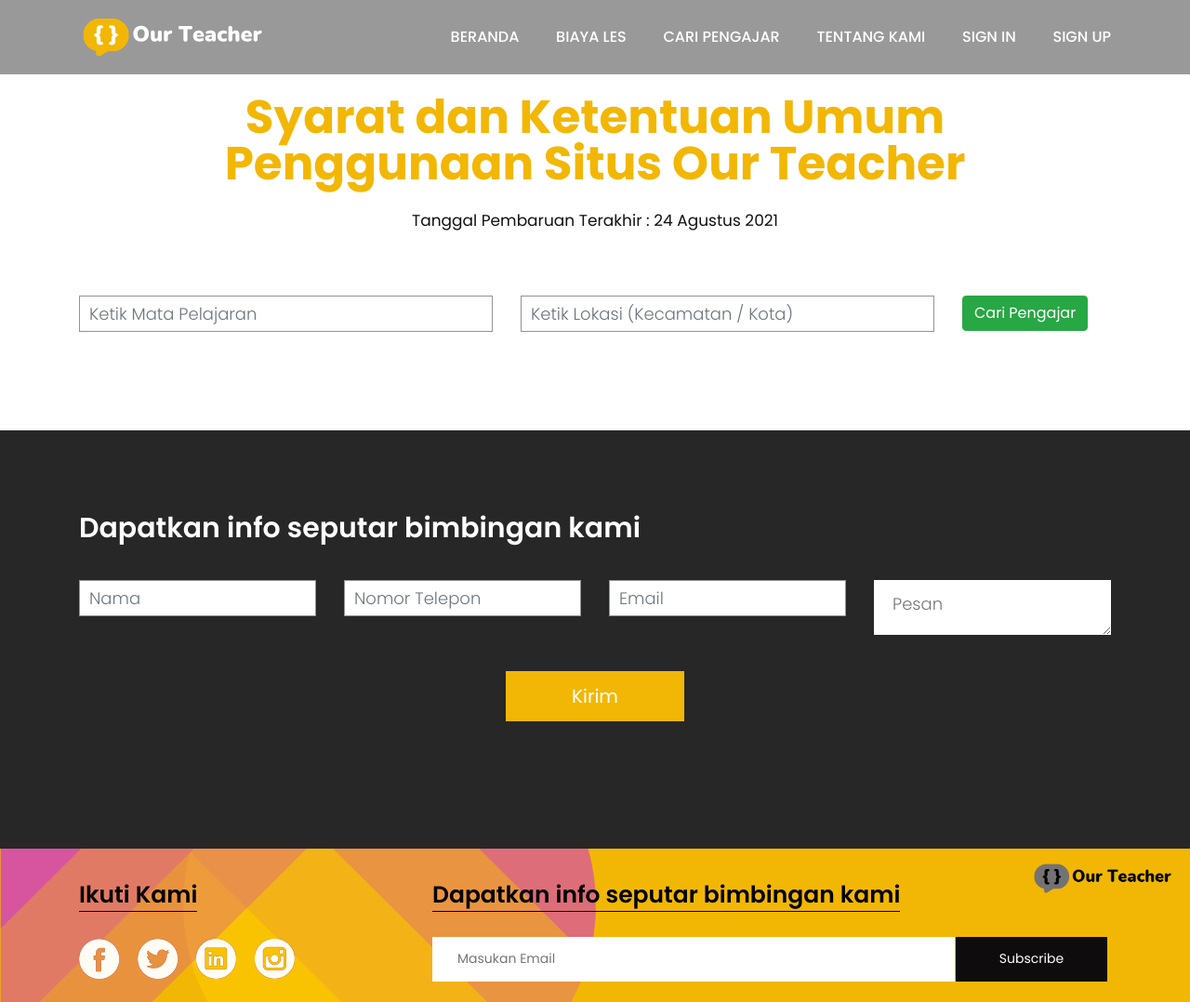
After one commit to Adhityae/TA-20DX-Triangle, a CodeIgniter app: page /TA-20DX-Triangle/index.php/beranda/syarat in a window 1280 px wide. The commit adds this page. Shown: the whole page at 93% size. Run offline with CodeIgniter, Linux system fonts and the light colour scheme.

Commit message:
Master: Upload vw

```diff
--- a/application/controllers/Beranda.php
+++ b/application/controllers/Beranda.php
@@ -39,6 +39,16 @@ class Beranda extends CI_Controller {
 		$this->load->view('vw_tentangkami');
 	}
 
+	public function kebijakanprivasi()
+	{
+		$this->load->view('vw_kebijakanprivasi');
+	}
+
+	public function syarat()
+	{
+		$this->load->view('vw_syarat');
+	}
+
 	public function	ceklogin(){
 		$email = $this->input->post('email');
 		$password = $this->input->post('password');
--- a/application/views/vw_signin.php
+++ b/application/views/vw_signin.php
@@ -160,10 +160,10 @@
                 <div class="text-center mt-5">
                     <p>
                         Dengan login, kamu telah menyetujui
-                        <a href="" id="link-syarat" style="text-decoration: none;color:black;font-weight: 600"> Syarat &amp; Ketentuan</a>
+                        <a href="<?= base_url() ?>index.php/Beranda/syarat" style="text-decoration: none;color:black;font-weight: 600"> Syarat &amp; Ketentuan</a>
                         <br>
                         serta
-                        <a href="TA-20DX-Triangle/kebijakan_privasi_dan_keamanan" style="text-decoration: none;color:black;font-weight: 600"> Kebijakan Privasi</a>
+                        <a href="<?= base_url() ?>index.php/Beranda/kebijakanprivasi" style="text-decoration: none;color:black;font-weight: 600"> Kebijakan Privasi</a>
                         kami
                     </p>
                 </div>
--- a/application/views/vw_signup.php
+++ b/application/views/vw_signup.php
@@ -181,10 +181,10 @@
                 <div class="text-center mt-5">
                     <p>
                         Dengan Sign Up, kamu telah menyetujui
-                        <a href="" id="link-syarat" style="text-decoration: none;color:black;font-weight: 600"> Syarat &amp; Ketentuan</a>
+                        <a href="<?= base_url() ?>index.php/Beranda/syarat" style="text-decoration: none;color:black;font-weight: 600"> Syarat &amp; Ketentuan</a>
                         <br>
                         serta
-                        <a href="TA-20DX-Triangle/kebijakan_privasi_dan_keamanan" style="text-decoration: none;color:black;font-weight: 600"> Kebijakan Privasi</a>
+                        <a href="<?= base_url() ?>index.php/Beranda/kebijakanprivasi" style="text-decoration: none;color:black;font-weight: 600"> Kebijakan Privasi</a>
                         kami
                     </p>
                 </div>
--- /dev/null
+++ b/application/views/vw_syarat.php
@@ -0,0 +1,176 @@
+<?php
+defined('BASEPATH') OR exit('No direct script access allowed');
+?><!DOCTYPE html>
+<html lang="en">
+   <head>
+      <!-- basic -->
+      <meta charset="utf-8">
+      <meta http-equiv="X-UA-Compatible" content="IE=edge">
+      <!-- mobile metas -->
+      <meta name="viewport" content="width=device-width, initial-scale=1">
+      <meta name="viewport" content="initial-scale=1, maximum-scale=1">
+      <!-- site metas -->
+      <title>Our Teacher</title>
+      <meta name="keywords" content="">
+      <meta name="description" content="">
+      <meta name="author" content="">
+      <!-- bootstrap css -->
+      <link rel="stylesheet" href="<?php echo base_url("assets/css/bootstrap.min.css"); ?>">
+      <!-- style css -->
+      <link rel="stylesheet" href="<?php echo base_url("assets/css/style.css"); ?>">
+      <!-- Responsive-->
+      <link rel="stylesheet" href="<?php echo base_url("assets/css/responsive.css"); ?>">
+      <!-- fevicon -->
+      <link rel="icon" href="<?php echo base_url("assets/images/fevicon.png"); ?>" type="image/gif">
+      <!-- Scrollbar Custom CSS -->
+      <link rel="stylesheet" href="<?php echo base_url("assets/css/jquery.mCustomScrollbar.min.css"); ?>">
+      <!-- Tweaks for older IEs-->
+      <!--[if lt IE 9]>
+      <script src="https://oss.maxcdn.com/html5shiv/3.7.3/html5shiv.min.js"></script>
+      <script src="https://oss.maxcdn.com/respond/1.4.2/respond.min.js"></script><![endif]-->
+   </head>
+   <!-- body -->
+   <body class="main-layout home_page">
+      <!-- loader  -->
+      <div class="loader_bg">
+         <div class="loader"><img src="<?php echo base_url("assets/images/loading.gif"); ?>" alt="#" /></div>
+      </div>
+      <!-- end loader -->
+      <!-- header -->
+      <header>
+         <!-- header inner -->
+         <div class="header">
+            <div class="container">
+               <div class="row">
+                  <div class="col-xl-3 col-lg-3 col-md-3 col-sm-3 col logo_section">
+                     <div class="full">
+                        <div class="center-desk">
+                           <div class="logo"> <a href="<?= base_url() ?>index.php/Beranda/index"><img src="<?php echo base_url("assets/images/logo1.svg"); ?>" alt="#"></a> </div>
+                        </div>
+                     </div>
+                  </div>
+                  <div class="col-xl-9 col-lg-9 col-md-9 col-sm-9">
+                     <div class="menu-area">
+                        <div class="limit-box">
+                           <nav class="main-menu">
+                           <ul class="menu-area-main" >
+                                 <li><a href="<?= base_url() ?>index.php/Beranda/index">Beranda</a> </li>
+                                 <li><a href="<?= base_url() ?>index.php/Beranda/biayales">Biaya Les</a> </li>
+                                 <li><a href="<?= base_url() ?>index.php/Beranda/caripengajar">Cari Pengajar</a></li>
+                                 <li><a href="<?= base_url() ?>index.php/Beranda/tentangkami">Tentang Kami</a></li>
+                                 <li><a href="<?= base_url() ?>index.php/Beranda/signin">Sign In</a></li>
+                                 <li><a href="<?= base_url() ?>index.php/Beranda/signup">Sign Up</a></li>
+                              </ul>
+                           </nav>
+                        </div>
+                     </div>
+                  </div>
+               </div>
+            </div>
+         </div>
+
+         <!-- end header inner -->
+      </header>
+      <!-- end header -->
+      <!--Books -->
+      <div class="Books">
+         <div class="container">
+            <div class="row">
+               <div class="col-md-10 offset-md-1">
+                  <div class="titlepage"><br><br><br><br>
+                     <h2>Syarat dan Ketentuan Umum Penggunaan Situs Our Teacher</h2>
+                     <span>Tanggal Pembaruan Terakhir : 24 Agustus 2021</span>
+                  </div>
+               </div>
+            </div>
+            <div class="row">
+                <div class="col-md-5">
+                    <div class="form-group">
+                        <input type="text" class="form-control" id="mapel" placeholder="Ketik Mata Pelajaran">
+                    </div>
+                </div>
+            <div class="col-md-5">
+                <div class="form-group">
+                    <input type="text" class="form-control" id="lokasi" placeholder="Ketik Lokasi (Kecamatan / Kota)">
+                </div>
+            </div>
+                <div class="col-md-2">
+                    <button class="btn btn-success" type="button" onclick="cari_guru()">Cari Pengajar</button>
+                </div>
+            </div>
+         </div>
+      </div>
+      <!-- end Books -->
+      <!-- Contact -->
+      <div class="Contact">
+         <div class="container">
+            <div class="row">
+               <div class="col-md-12">
+                  <div class="titlepage3">
+                     <h2>Dapatkan info seputar bimbingan kami</h2>
+                  </div>
+               </div>
+            </div>
+            <div class="row">
+               <div class="col-xl-12 col-lg-12 col-md-12 col-sm-12">
+                  <form>
+                     <div class="row">
+                        <div class="col-xl-3 col-lg-3 col-md-3 col-sm-12">
+                           <input class="form-control" placeholder="Nama" type="Nama">
+                        </div>
+                        <div class="col-xl-3 col-lg-3 col-md-3 col-sm-12">
+                           <input class="form-control" placeholder="Nomor Telepon" type="Nohp">
+                        </div>
+                        <div class="col-xl-3 col-lg-3 col-md-3 col-sm-12">
+                           <input class="form-control" placeholder="Email" type="Email">
+                        </div>
+                        <div class="col-xl-3 col-lg-3 col-md-3 col-sm-12">
+                           <textarea class="textarea" placeholder="Pesan"></textarea>
+                        </div>
+                     </div>
+                  </form>
+               </div>
+               <button class="send-btn">Kirim</button>
+            </div>
+         </div>
+      </div>
+      <!-- end Contact -->
+      <!-- footer -->
+      <footer>
+         <div class="footer">
+            <div class="container">
+               <div class="row pdn-top-30">
+                  <div class="col-xl-4 col-lg-4 col-md-4 col-sm-12">
+                     <div class="Follow">
+                        <h3>Ikuti Kami</h3>
+                     </div>
+                     <ul class="location_icon">
+                        <li> <a href="#"><img src="<?php echo base_url("assets/icon/facebook.png"); ?>"></a></li>
+                        <li> <a href="#"><img src="<?php echo base_url("assets/icon/Twitter.png"); ?>"></a></li>
+                        <li> <a href="#"><img src="<?php echo base_url("assets/icon/linkedin.png"); ?>"></a></li>
+                        <li> <a href="#"><img src="<?php echo base_url("assets/icon/instagram.png"); ?>"></a></li>
+                     </ul>
+                  </div>
+                  <div class="col-xl-8 col-lg-8 col-md-8 col-sm-12">
+                     <div class="Follow">
+                        <h3>Dapatkan info seputar bimbingan kami</h3>
+                     </div>
+                     <input class="Newsletter" placeholder="Masukan Email" type="Enter your email">
+                     <button class="Subscribe">Subscribe</button>
+                  </div>
+               </div>
+            </div>
+         </div>
+      </footer>
+      <!-- end footer -->
+      <!-- Javascript files-->
+      <script src='<?php echo base_url("assets/js/jquery.min.js"); ?>'></script>
+      <script src='<?php echo base_url("assets/js/popper.min.js"); ?>'></script>
+      <script src='<?php echo base_url("assets/js/bootstrap.bundle.min.js"); ?>'></script>
+      <script src='<?php echo base_url("assets/js/jquery-3.0.0.min.js"); ?>'></script>
+      <script src='<?php echo base_url("assets/js/plugin.js"); ?>'></script>
+      <!-- sidebar -->
+      <script src='<?php echo base_url("assets/js/jquery.mCustomScrollbar.concat.min.js"); ?>'></script>
+      <script src='<?php echo base_url("assets/js/custom.js"); ?>'></script>
+   </body>
+</html>
```
Also changed, not shown: application/views/vw_kebijakanprivasi.php (added, +176 -0 lines).
